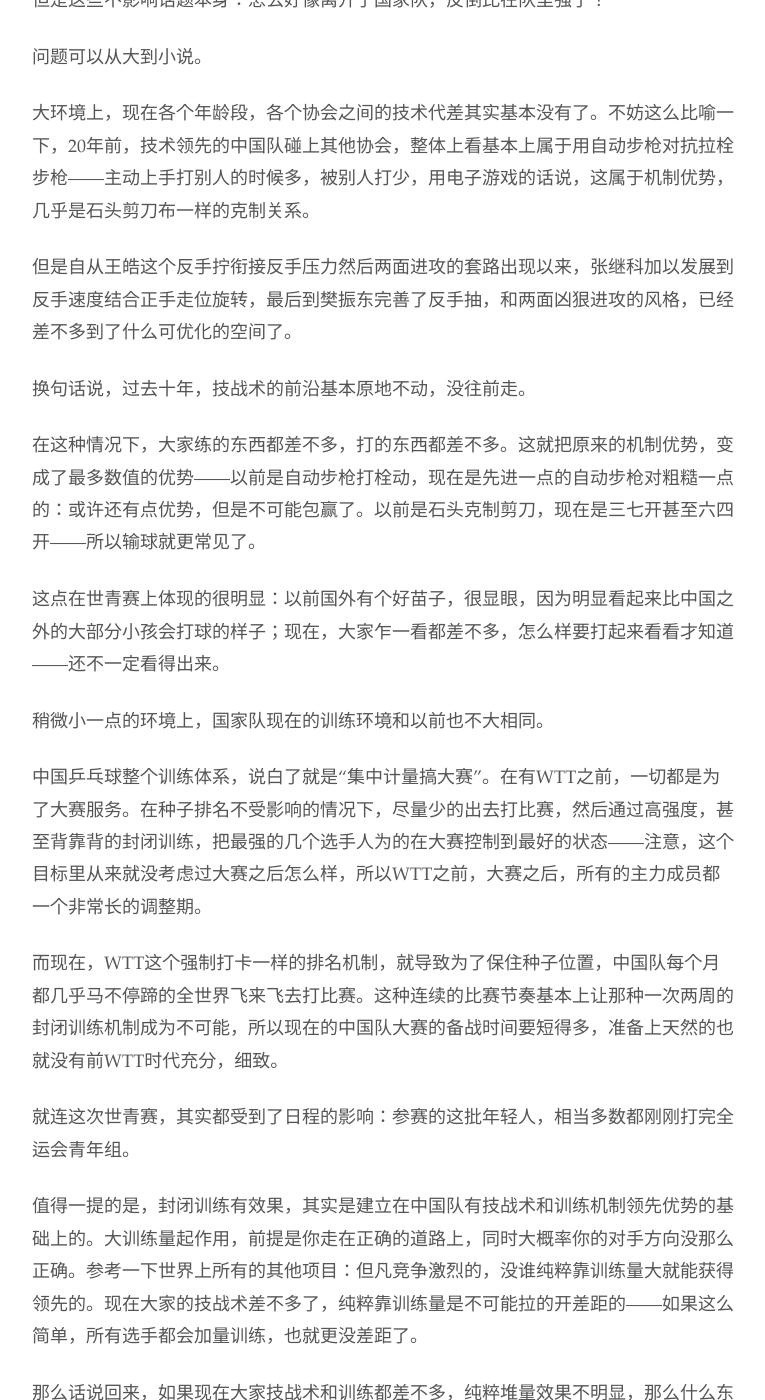
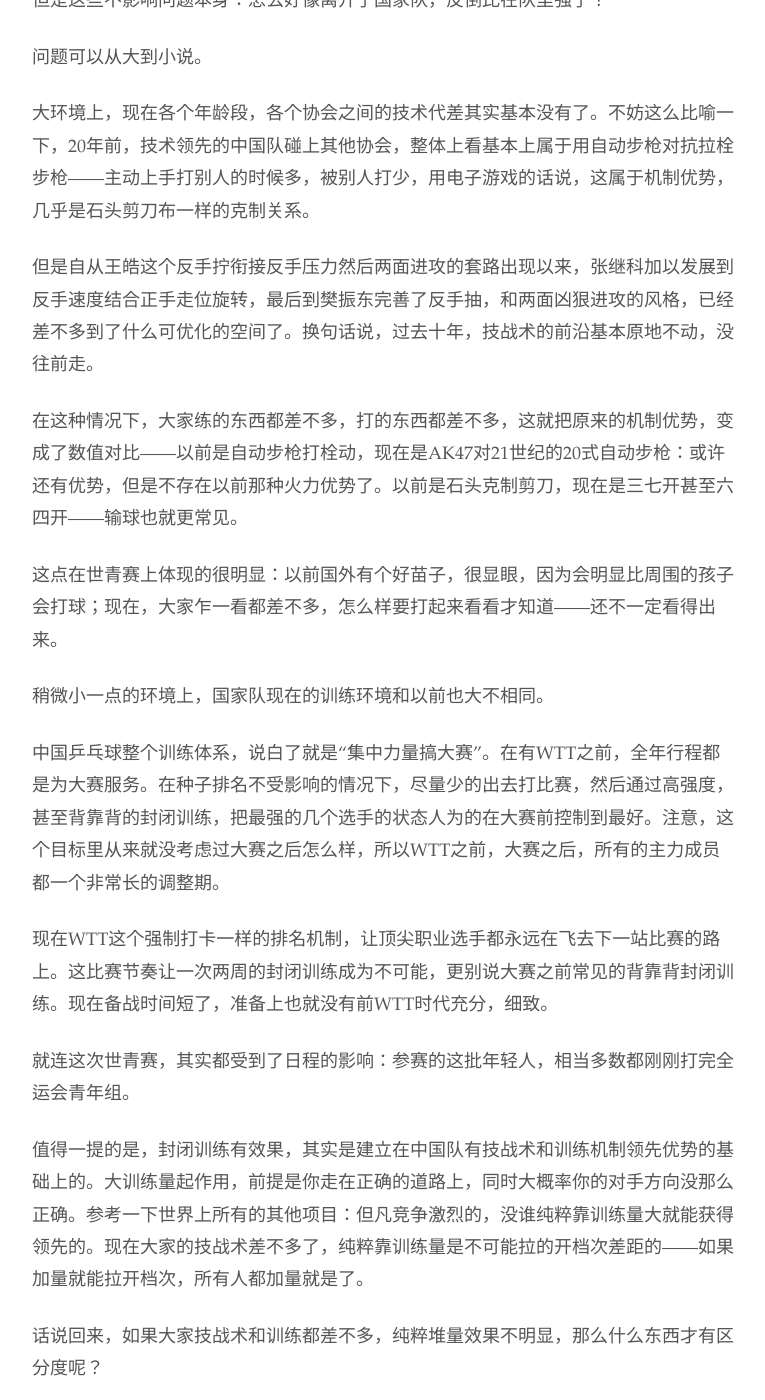
Before and after one commit to readandchedan/readandchedan.github.io, a Jekyll site: the page built from _posts/tabletennis/_posts/2025-11-27-provincal-player-over-national.md, in a window 1280 px wide and 1400 px high, scrolled down 707 px. Shown: the whole window, without its empty margins (256-1021 px from the left). Built offline with Jekyll 4.4.1, drawn with Linux system fonts in a browser that asks for light colours; some of the changed text lies outside the part shown.

Commit message:
new post

```diff
--- a/_posts/tabletennis/_posts/2025-11-27-provincal-player-over-national.md
+++ b/_posts/tabletennis/_posts/2025-11-27-provincal-player-over-national.md
@@ -3,57 +3,55 @@ title: 国家队打不过省队？原因在这
 layout: default
 ---
 
-最近全运会，出了不少国家队输给省队的现象：向鹏、徐瑛彬、陈垣宇、徐海东作为浙江，黑龙江，江苏，辽宁的头号，全运会没过首轮；梁靖崑输给离开国家队的于何一，还有徐晨皓输给陈俊菘等等。
+最近全运会，出了不少国家队输给省队的现象：向鹏、徐瑛彬、陈垣宇、徐海东作为浙江，黑龙江，江苏，辽宁的头号，全运会没过首轮；更大的冷门还包括国家队主力梁靖崑输给离开国家队的于何一，小一点的包括徐晨皓输给陈俊菘等等。
 
 无独有偶，这次世青赛，U15男团输给意大利，U19输给中华台北——也算是间接把全运会重来了一次。
 
 /插入尹霄关于青训的贴文
 
-有人指出现在国家队怎么还打不过省队之后，相应的讨论也就多了。不过跟大部分互联网讨论一样，这里还是稍微有点细节情况的。
+这种现象很快就被观众发现，并且在互联网上讨论。像很多问题一样，现实总是要稍微复杂一点：
 
-全运会输球的这几位中，对手完全没有国家队履历的，其实一个都没有：马特赢了向鹏，是国家队退役；高扬赢徐瑛彬，在二队；孙正赢陈垣宇，之前在国家队，因为比赛睡过了被退回去；赵子豪赢徐海东，也常年在国家队。于何一赢梁靖崑，也是国家队出身；陈俊菘之前WTT状态不错，赢徐晨皓甚至属于应该。
+全运会输球的这几位中，对手完全没有国家队履历的，其实一个都没有：马特赢了向鹏，是国家队退役；高扬赢徐瑛彬，目前在二队；孙正赢陈垣宇，他之前在国家队，因为犯错被退回省队；赵子豪赢徐海东，也有多年国家队履历。于何一赢梁靖崑，也是离开国家队不久；陈俊菘之前WTT状态不错，赢徐晨皓甚至属于应该。
 
-但是这些不影响话题本身：怎么好像离开了国家队，反倒比在队里强了？
+但是这些不影响问题本身：怎么好像离开了国家队，反倒比在队里强了？
 
 问题可以从大到小说。
 
 大环境上，现在各个年龄段，各个协会之间的技术代差其实基本没有了。不妨这么比喻一下，20年前，技术领先的中国队碰上其他协会，整体上看基本上属于用自动步枪对抗拉栓步枪——主动上手打别人的时候多，被别人打少，用电子游戏的话说，这属于机制优势，几乎是石头剪刀布一样的克制关系。
 
-但是自从王皓这个反手拧衔接反手压力然后两面进攻的套路出现以来，张继科加以发展到反手速度结合正手走位旋转，最后到樊振东完善了反手抽，和两面凶狠进攻的风格，已经差不多到了什么可优化的空间了。
+但是自从王皓这个反手拧衔接反手压力然后两面进攻的套路出现以来，张继科加以发展到反手速度结合正手走位旋转，最后到樊振东完善了反手抽，和两面凶狠进攻的风格，已经差不多到了什么可优化的空间了。换句话说，过去十年，技战术的前沿基本原地不动，没往前走。
 
-换句话说，过去十年，技战术的前沿基本原地不动，没往前走。
+在这种情况下，大家练的东西都差不多，打的东西都差不多，这就把原来的机制优势，变成了数值对比——以前是自动步枪打栓动，现在是AK47对21世纪的20式自动步枪：或许还有优势，但是不存在以前那种火力优势了。以前是石头克制剪刀，现在是三七开甚至六四开——输球也就更常见。
 
-在这种情况下，大家练的东西都差不多，打的东西都差不多。这就把原来的机制优势，变成了最多数值的优势——以前是自动步枪打栓动，现在是先进一点的自动步枪对粗糙一点的：或许还有点优势，但是不可能包赢了。以前是石头克制剪刀，现在是三七开甚至六四开——所以输球就更常见了。
+这点在世青赛上体现的很明显：以前国外有个好苗子，很显眼，因为会明显比周围的孩子会打球；现在，大家乍一看都差不多，怎么样要打起来看看才知道——还不一定看得出来。
 
-这点在世青赛上体现的很明显：以前国外有个好苗子，很显眼，因为明显看起来比中国之外的大部分小孩会打球的样子；现在，大家乍一看都差不多，怎么样要打起来看看才知道——还不一定看得出来。
+稍微小一点的环境上，国家队现在的训练环境和以前也大不相同。
 
-稍微小一点的环境上，国家队现在的训练环境和以前也不大相同。
+中国乒乓球整个训练体系，说白了就是“集中力量搞大赛”。在有WTT之前，全年行程都是为大赛服务。在种子排名不受影响的情况下，尽量少的出去打比赛，然后通过高强度，甚至背靠背的封闭训练，把最强的几个选手的状态人为的在大赛前控制到最好。注意，这个目标里从来就没考虑过大赛之后怎么样，所以WTT之前，大赛之后，所有的主力成员都一个非常长的调整期。
 
-中国乒乓球整个训练体系，说白了就是“集中计量搞大赛”。在有WTT之前，一切都是为了大赛服务。在种子排名不受影响的情况下，尽量少的出去打比赛，然后通过高强度，甚至背靠背的封闭训练，把最强的几个选手人为的在大赛控制到最好的状态——注意，这个目标里从来就没考虑过大赛之后怎么样，所以WTT之前，大赛之后，所有的主力成员都一个非常长的调整期。
-
-而现在，WTT这个强制打卡一样的排名机制，就导致为了保住种子位置，中国队每个月都几乎马不停蹄的全世界飞来飞去打比赛。这种连续的比赛节奏基本上让那种一次两周的封闭训练机制成为不可能，所以现在的中国队大赛的备战时间要短得多，准备上天然的也就没有前WTT时代充分，细致。
+现在WTT这个强制打卡一样的排名机制，让顶尖职业选手都永远在飞去下一站比赛的路上。这比赛节奏让一次两周的封闭训练成为不可能，更别说大赛之前常见的背靠背封闭训练。现在备战时间短了，准备上也就没有前WTT时代充分，细致。
 
 就连这次世青赛，其实都受到了日程的影响：参赛的这批年轻人，相当多数都刚刚打完全运会青年组。
 
-值得一提的是，封闭训练有效果，其实是建立在中国队有技战术和训练机制领先优势的基础上的。大训练量起作用，前提是你走在正确的道路上，同时大概率你的对手方向没那么正确。参考一下世界上所有的其他项目：但凡竞争激烈的，没谁纯粹靠训练量大就能获得领先的。现在大家的技战术差不多了，纯粹靠训练量是不可能拉的开差距的——如果这么简单，所有选手都会加量训练，也就更没差距了。
+值得一提的是，封闭训练有效果，其实是建立在中国队有技战术和训练机制领先优势的基础上的。大训练量起作用，前提是你走在正确的道路上，同时大概率你的对手方向没那么正确。参考一下世界上所有的其他项目：但凡竞争激烈的，没谁纯粹靠训练量大就能获得领先的。现在大家的技战术差不多了，纯粹靠训练量是不可能拉的开档次差距的——如果加量就能拉开档次，所有人都加量就是了。
 
-那么话说回来，如果现在大家技战术和训练都差不多，纯粹堆量效果不明显，那么什么东西效果明显呢？
+话说回来，如果大家技战术和训练都差不多，纯粹堆量效果不明显，那么什么东西才有区分度呢？
 
-直播里周雨提到过这么一个事儿：回想起来，他觉得他之所以没到最高水平，是因为他练的太多了——想得太少了。在没充分理解和找到正确方向的前提下，就盲目的加训练量，没什么效果不说，而且容易受伤。周雨本人就是经历了反复的加量，伤病，恢复，加量，伤病几次之后，没心气继续往上冲了。
+直播里周雨提到过这么一个事儿：回想起来，他觉得他之所以没到最高水平，是因为他练的太多了——想得太少了。与此同时，把错误的东西练一千遍，不太可能或的进步，更可能获得伤病：周雨本人就是经历了反复的加量，伤病，恢复，加量，伤病几次之后，没心气再一次次这么熬了。
 
-在大家打的东西和练的量不会有本质区别的情况下，理解就变得特别重要：首先要理解自己的特点和长处，然后如何通过练习，比赛和总结整合自己的特点，形成一套自洽的体系。再没有明确目的的情况下机械的执行训练计划，那就只能得到和大家都差不多的最终结果——和别人做一样的事情，得到一样的结果，非常合理。
+在大家打的东西和练的量不会有本质区别的情况下，理解就变得特别重要：首先要理解自己的特点和长处，然后如何通过练习，比赛和总结整合自己的特点，形成一套自洽的体系。没有明确目的的情况下机械的执行训练计划，那就只能得到和大家都差不多的最终结果——和别人做一样的事情，得到一样的结果，非常合理。
 
 这种理解体现在几个方面：一个是针对自己的特点整合技战术，再一个是细节，还有一个是对比赛的阅读和临场的调整。这三个方面，其实对老将都有些优势。这也是现在年轻人出头更困难的一个原因所在：技术不比老将先进，但理解上还有差距。
 
 在技术趋同的时代，还有一个环节也可能成为优势：极度的个性化。如果的你的风格和别人差距足够大，就形成这么一个情况：你很擅长面对主流的风格，但是主流风格没见过你——物以稀为贵。
 
-客观的说，中国队的训练选拔机制，天然对个人特色太明显的选手不利。每个系统都有倾向性，会选择某些特定类型的人：个人特色明显的选手，往往需要空间和时间发展，摸索；中国队这种严格的竞争机制，和大训练量的模式其实都打压这种类型选手的生存空间——如果你看中国队过去这些年的主力，“抗练”几乎是每一个国家队主力的共同特点，但特点不一定是。
+客观的说，中国队的训练选拔机制，天然对个人特色太明显的选手不利。每个系统都有倾向性，会选择某些特定类型的人：个人特色明显的选手，往往需要空间和时间发展，摸索；中国队这种严格的竞争机制，和大训练量的模式其实都打压这种类型选手的生存空间——如果你看中国队过去这些年的主力，“抗练”几乎是每一个国家队主力的共同特点。
 
 说回文章开头的国家队打不过省队的问题。这么顺下来，其实这个道理大概是这样：现在大家技术都差不多，打起来更容易互有输赢；老将更容易理解深一点，同时不在国家队，没有WTT带来的稀碎日程，可以按照自己节奏准备全运会这样的大赛——这么一顺，好像结果也没那么意外了。
 
-那么下一个问题就是，如果现在外部环境是这样了，中国队要怎么做？其实方向大致有两个：一个是尽量回到之前封闭训练，队内竞争，集中准备大赛的模式——缺点是WTT必然受影响，从选手收入，排名到各个级别的商业都会打折扣；于此同时，现在运动员的主导权比以前大很多，要回到以前这种自上而下教练主导的模式，会有各种以前没有的阻力。这种情况会给更大的技术科研投入创造空间，但是没人知道现在到底还有多大科研的空间。
+那么下一个问题就是，如果现在外部环境是这样了，中国队要怎么做？其实方向大致有两个：一个是尽量回到之前封闭训练，队内竞争，集中准备大赛的模式——缺点是WTT必然受影响，从选手收入，排名到各个级别的商业都会打折扣；于此同时，WTT时代大环境变了，硬往以前的模式拉会有各种阻力。这种模式有一个附带优点：这种情况会给更大的技术科研投入创造空间，但是没人知道现在到底技术上到底还有没有空间。
 
-第二个就是顺应情况，顺应时代，探索新的方式：或许给运动员更加个性化，细化的支持。例如日本潜在奥运选手很多有1-1的专属教练，陪练，营养师体能等一整套人。与此同时，要摸索适应现在这种以赛代练的方式，寻找新的适合这个环境的训练，选拔和比赛的模式。这种情况下可能会更大的释放运动员的能力，也有可能寻找到比现在风格更加多样话的选手，但是代价是在重新赢大赛之前，几乎一定是会输更多的球——这需要从下到上，对中国乒乓球体制上进行一定的范式修改。
+第二个就是顺应情况，顺应时代，探索新的方式：一种可能是给运动员更加个性化，细化的支持。例如日本潜在奥运选手很多有1-1的专属教练，陪练，营养师体能等一整套人——中国队少数人事实上支持系统与此近似。与此同时，要摸索适应现在这种以赛代练的方式，寻找新的适合这个环境的训练，选拔和比赛的模式。这种情况下可能会更大的释放运动员的能力，也有可能寻找到比现在风格更加多样话的选手，但是代价是在重新赢大赛之前，几乎一定是会输更多的球——这需要从下到上，对中国乒乓球体制上进行一定的范式修改。
 
 如果让我猜，我觉得这两种情况里，可能更偏向一。对大系统的范式修改总是很难，船太大，惯性会驱动很多东西。
 
```
